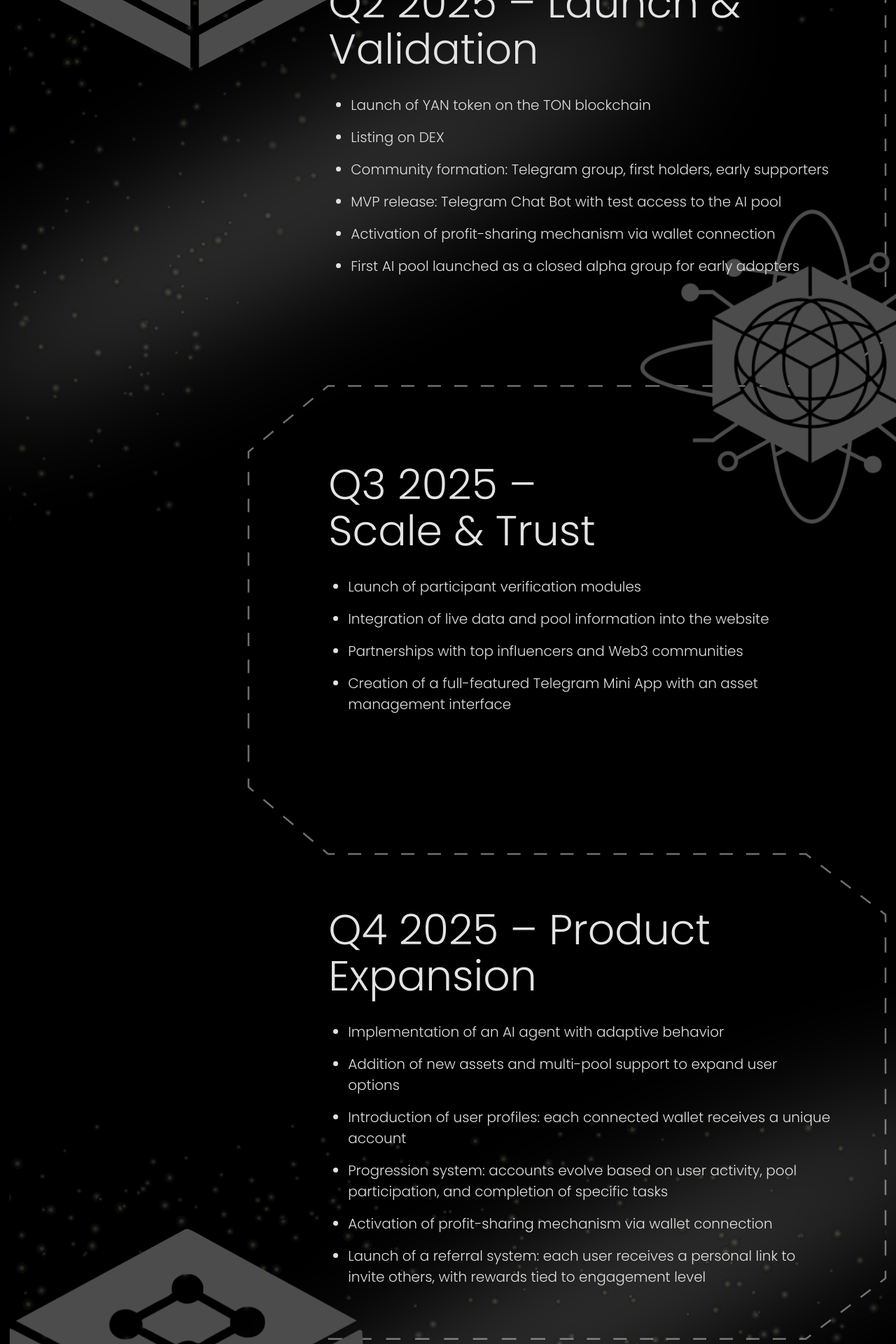
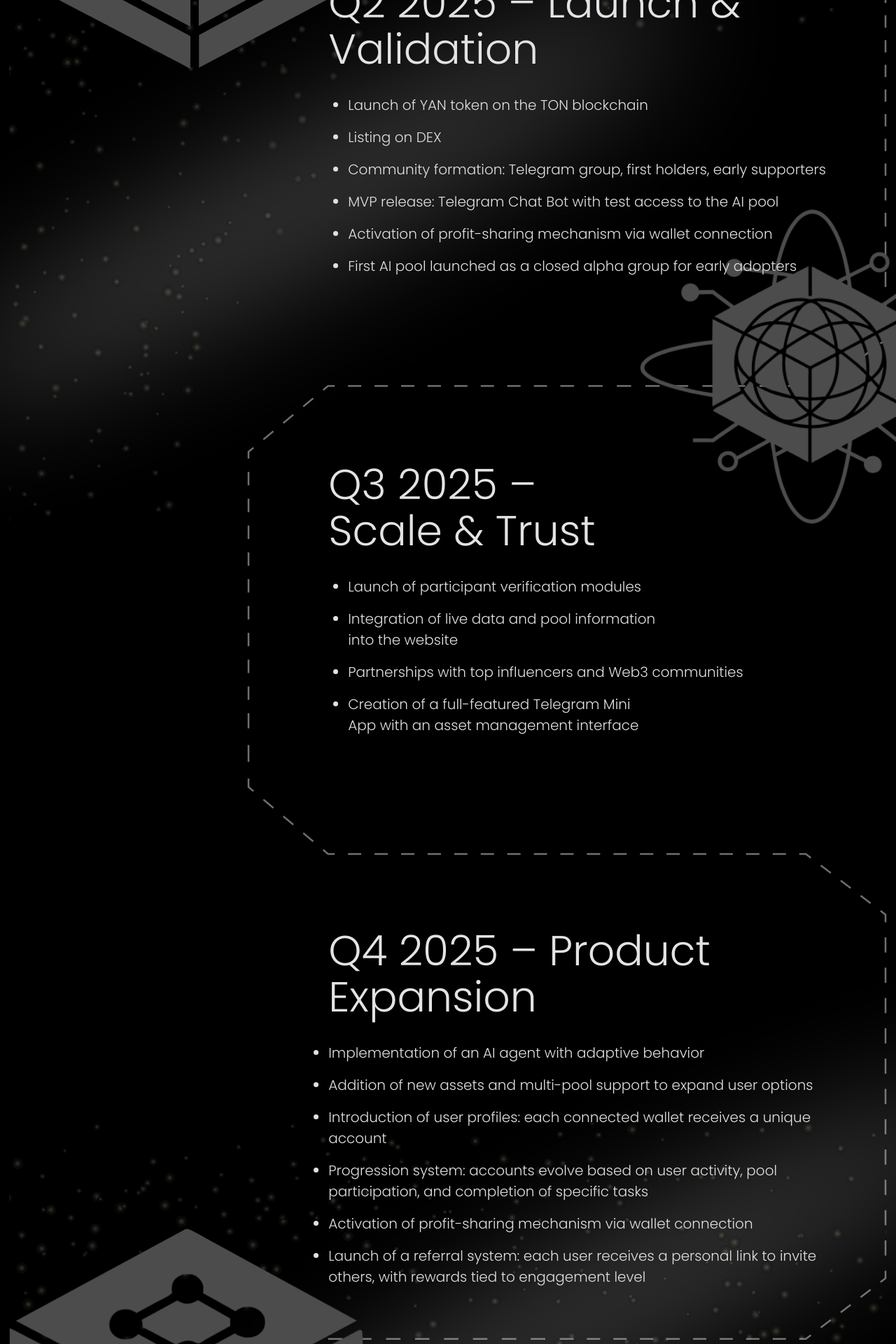
Before and after one commit to Levi9111/cryptoyan, a React (Vite) app: page / in a window 1280 px wide. Shown: the part 3860-5780 px from the top of the page at 70% size. Built offline with nearby package versions, Linux system fonts and the light colour scheme.

Commit message:
roadmap fixed

```diff
--- a/src/Components/Hero.tsx
+++ b/src/Components/Hero.tsx
@@ -105,7 +105,7 @@
       bg-[#D3554E] rounded-full md:translate-x-2.5 flex sm:hidden items-center
       justify-center rotate-[30deg] z-30 cursor-pointer
       transition-transform duration-300 ease-out
-      ${clicked ? "scale-110 " : "scale-100"}`}
+    ${clicked ? "scale-110 " : "scale-100"}`}
           style={{
             backgroundImage: "linear-gradient(90deg,#D3554E 0%, #D9D9D9 30%)",
           }}
--- a/src/Components/Roadmap.tsx
+++ b/src/Components/Roadmap.tsx
@@ -110,12 +110,12 @@
           />
 
           {/* List 1 */}
-          <div className="w-full sm:w-[718px] absolute right-0 sm:right-20 sm:top-28 top-20 px-2 sm:px-0">
+          <div className="w-full sm:w-[718px] absolute right-0 sm:right-20 sm:top-28 top-14 px-2 sm:px-0">
             <h3 className="text-[#e4e3e3] font-[275] text-[23px] sm:text-6xl leading-[1.2] sm:leading-[110%] tracking-[-1%] sm:tracking-[-2%]">
               Q2 2025 – Launch & Validation
             </h3>
 
-            <ul className="mt-6 sm:ml-8 sm:mt-8 list-disc flex flex-col gap-3 sm:gap-4 text-[13px] sm:text-xl font-[275] leading-[1.4] sm:leading-[150%]">
+            <ul className="mt-6 sm:ml-7 ml-3 max-w-[360px] sm:max-w-max sm:mt-8 list-disc flex flex-col gap-3 sm:gap-4 text-[13px] sm:text-xl font-[275] leading-[1.4] sm:leading-[150%]">
               <li>Launch of YAN token on the TON blockchain</li>
               <li>Listing on DEX</li>
               <li>
@@ -142,15 +142,16 @@
               Scale & Trust
             </h3>
 
-            <ul className="mt-6 sm:ml-7 sm:mt-8 list-disc flex flex-col gap-3 sm:gap-4 text-[13px] sm:text-xl font-[275] leading-[1.4] sm:leading-[150%]">
+            <ul className="mt-6 sm:ml-7 ml-3 sm:mt-8 max-w-[360px] sm:max-w-max list-disc flex flex-col gap-3 sm:gap-4 text-[13px] sm:text-xl font-[275] leading-[1.4] sm:leading-[150%]">
               <li>Launch of participant verification modules</li>
               <li>
-                Integration of live data and pool information into the website
+                Integration of live data and pool information <br /> into the
+                website
               </li>
               <li>Partnerships with top influencers and Web3 communities</li>
               <li>
-                Creation of a full-featured Telegram Mini App with an asset
-                management interface
+                Creation of a full-featured Telegram Mini <br /> App with an
+                asset management interface
               </li>
             </ul>
           </div>
@@ -162,7 +163,7 @@
               Expansion
             </h3>
 
-            <ul className="mt-6 sm:ml-7 sm:mt-8 list-disc flex flex-col gap-3 sm:gap-4 text-[13px] sm:text-xl font-[275] leading-[1.4] sm:leading-[150%]">
+            <ul className="mt-6 sm:ml-7ml-3 sm:mt-8 max-w-[360px] sm:max-w-max list-disc flex flex-col gap-3 sm:gap-4 text-[13px] sm:text-xl font-[275] leading-[1.4] sm:leading-[150%]">
               <li>Implementation of an AI agent with adaptive behavior</li>
               <li>
                 Addition of new assets and multi-pool support to expand user
```
